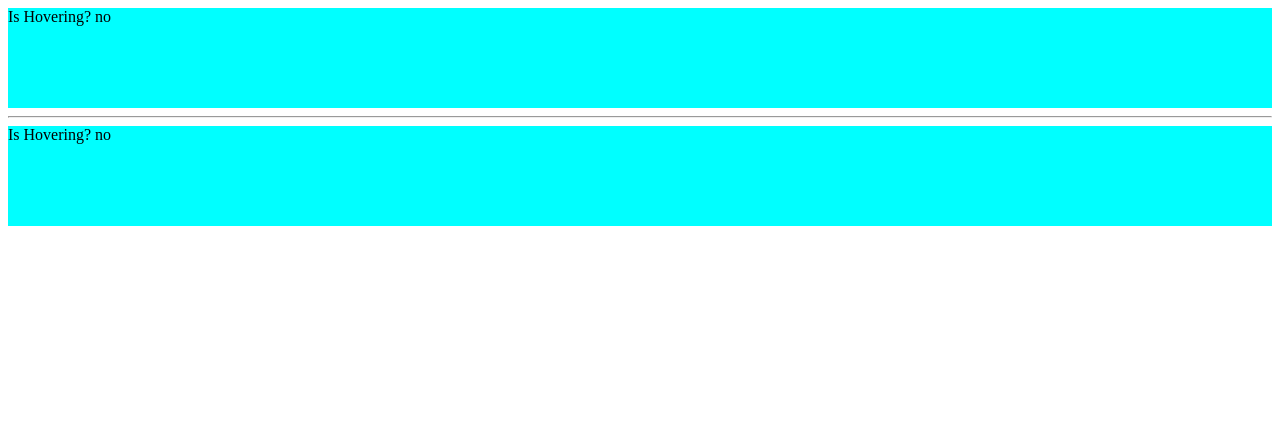
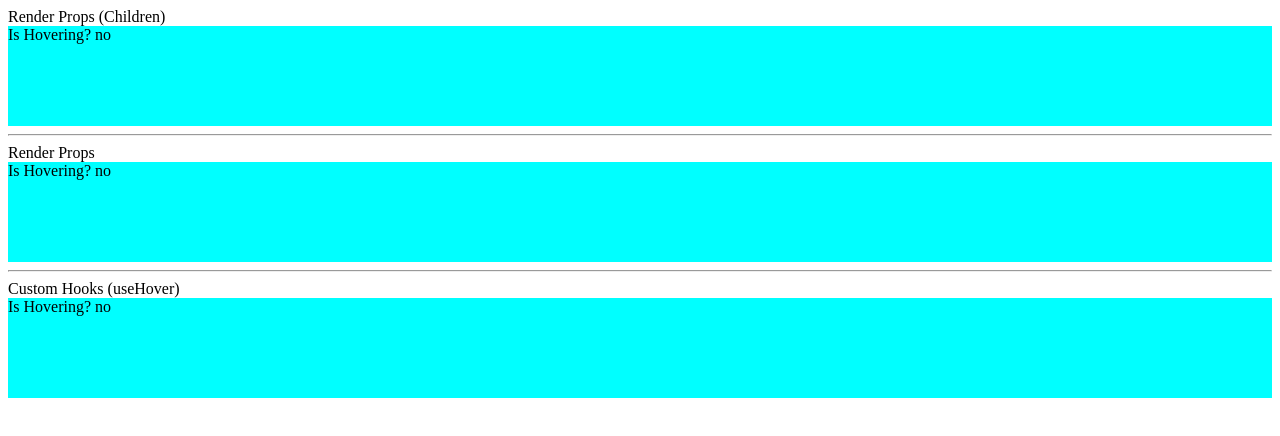
Before and after one commit to opauloh/react-exercises, a React (Create React App) app: page /hooks-hover in a window 1280 px wide. Shown: the top 436 px of the page. Built offline with nearby package versions, Linux system fonts and the light colour scheme.

Commit message:
Hooks Hover with customHooks

```diff
--- a/src/exercises/HooksHover.js
+++ b/src/exercises/HooksHover.js
@@ -1,5 +1,18 @@
 import React, { useState } from "react";
 
+
+function useHover() {
+    const [hovering, setHovering] = useState(false);
+    const mouseOver = () => setHovering(true);
+    const mouseOut = () => setHovering(false);
+
+    const attrs = {
+        onMouseOver: mouseOver,
+        onMouseOut: mouseOut
+    }
+
+    return [hovering, attrs];
+}
 
 function Hover({ children }) {
     const [hovering, setHovering] = useState(false);
@@ -15,25 +28,32 @@ function Hover({ children }) {
 }
 
 export default function HooksHover() {
+    const [hovering, attrs] = useHover();
 
     return (
         <>
+            Render Props (Children)
             <Hover>
                 {(hovering) => <div style={{ height: 100, background: 'cyan' }}>
                     Is Hovering? {hovering ? "yes" : "no"}
                 </div>}
             </Hover>
             <hr />
+            Render Props
             <HoverProps render={(hovering) => (
                 <div style={{ height: 100, background: 'cyan' }}>
                     Is Hovering? {hovering ? "yes" : "no"}
                 </div>
             )}
             />
+            <hr />
+            Custom Hooks (useHover)
+            <div style={{ height: 100, background: 'cyan' }} {...attrs} >
+                Is Hovering? {hovering ? "yes" : "no"}
+            </div>
         </>
     );
 }
-
 
 
 function HoverProps({ render }) {
```
